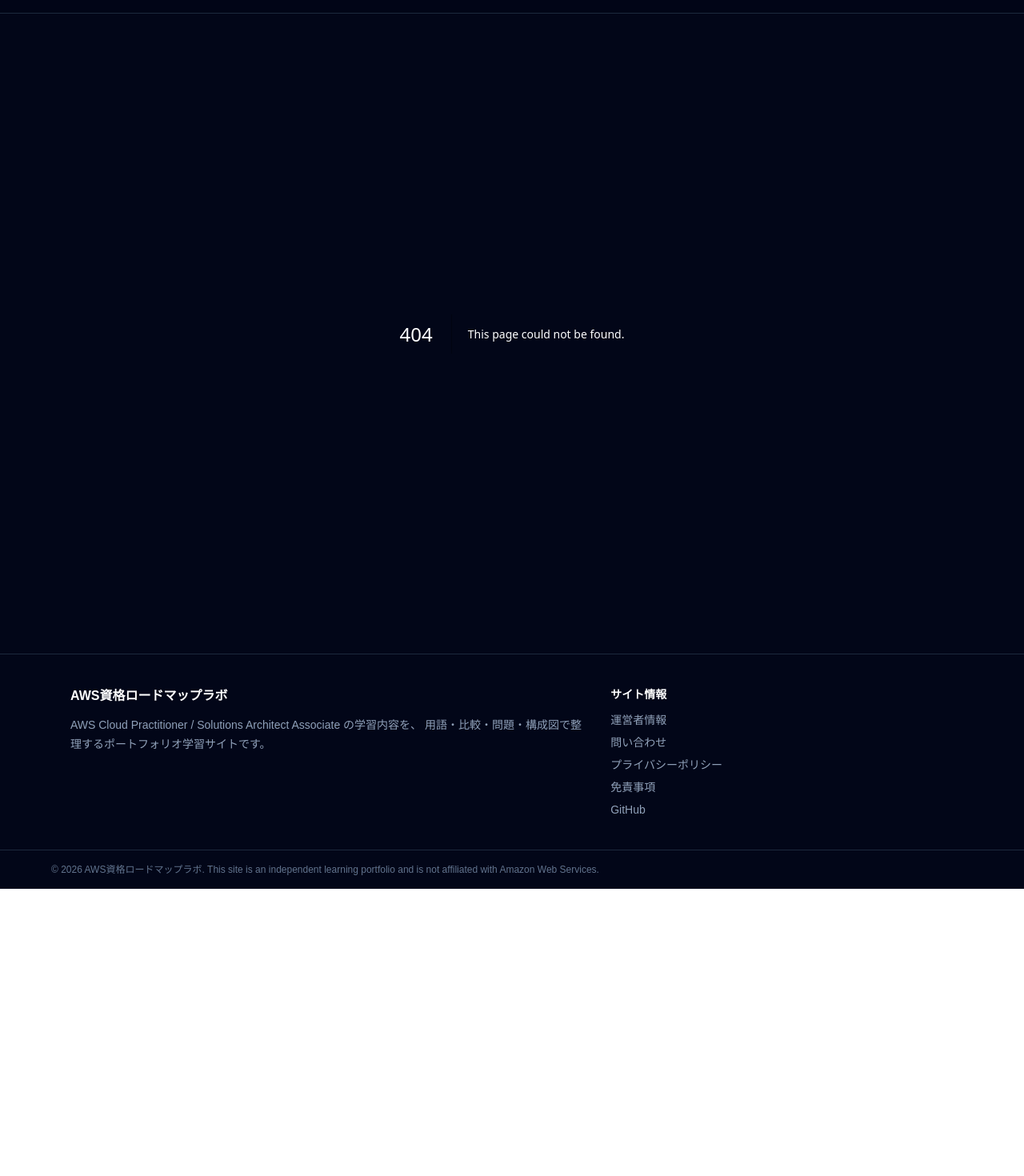
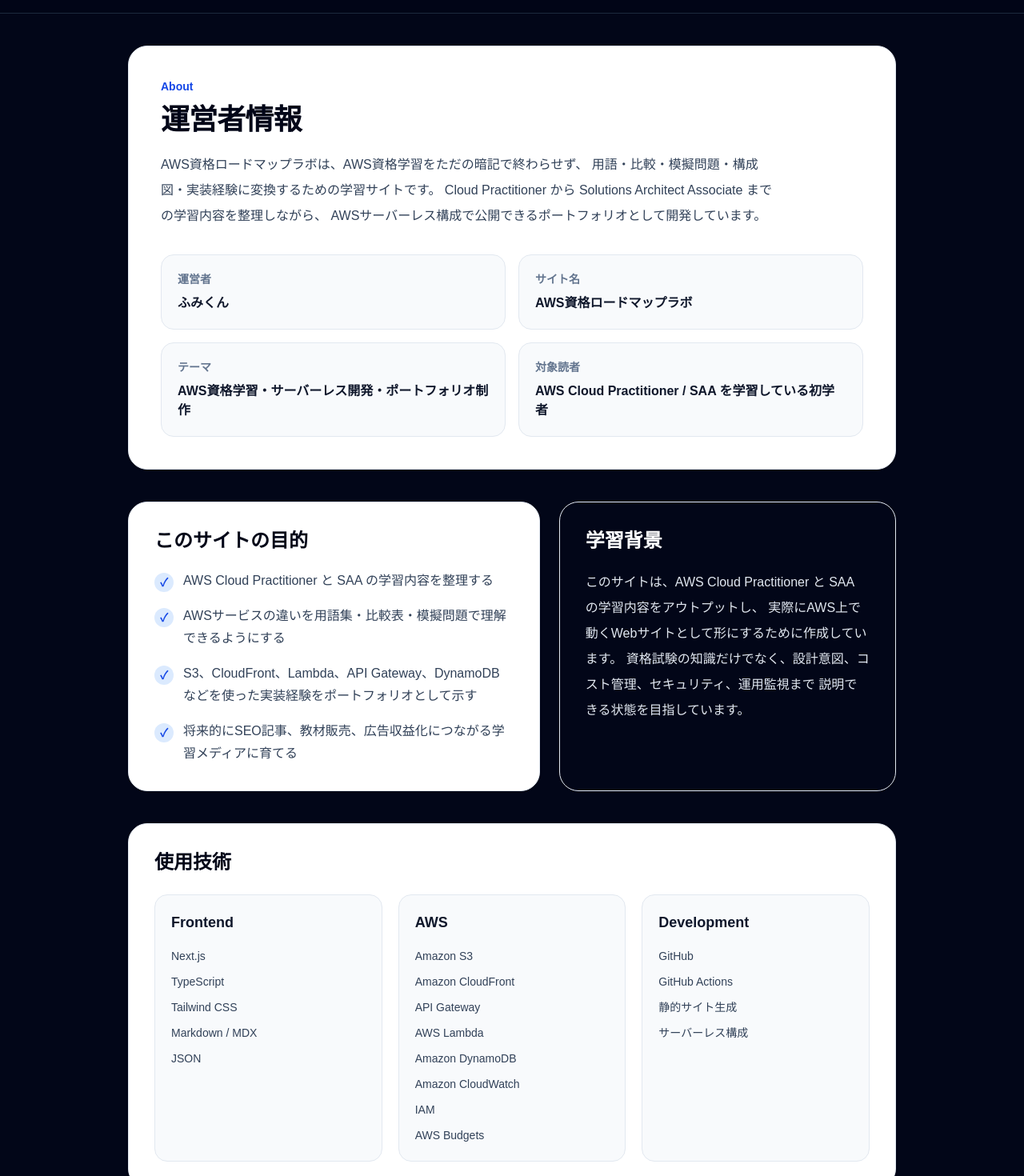
Before and after one commit to vincentmango-wen/aws-cert-roadmap-lab, a Next.js app in the folder frontend/: page /about in a window 1280 px wide. Before the commit this address had no page. Shown: the part 40-1510 px from the top of the page at 80% size. Before the commit the page ends 1151 px from the top, so only its background shows below. Built offline with nearby package versions, Linux system fonts and the light colour scheme.

Commit message:
feat: create about page. cloes #21 (#50)

```diff
--- /dev/null
+++ b/frontend/src/app/about/page.tsx
@@ -0,0 +1,222 @@
+import type { Metadata } from "next";
+import Link from "next/link";
+
+export const metadata: Metadata = {
+  title: "運営者情報 | AWS資格ロードマップラボ",
+  description:
+    "AWS資格ロードマップラボの運営者情報ページです。サイトの目的、学習背景、使用技術、ポートフォリオとしての開発意図を紹介します。",
+};
+
+const profileItems = [
+  {
+    label: "運営者",
+    value: "ふみくん",
+  },
+  {
+    label: "サイト名",
+    value: "AWS資格ロードマップラボ",
+  },
+  {
+    label: "テーマ",
+    value: "AWS資格学習・サーバーレス開発・ポートフォリオ制作",
+  },
+  {
+    label: "対象読者",
+    value: "AWS Cloud Practitioner / SAA を学習している初学者",
+  },
+];
+
+const sitePurposes = [
+  "AWS Cloud Practitioner と SAA の学習内容を整理する",
+  "AWSサービスの違いを用語集・比較表・模擬問題で理解できるようにする",
+  "S3、CloudFront、Lambda、API Gateway、DynamoDB などを使った実装経験をポートフォリオとして示す",
+  "将来的にSEO記事、教材販売、広告収益化につながる学習メディアに育てる",
+];
+
+const techStacks = [
+  {
+    category: "Frontend",
+    items: ["Next.js", "TypeScript", "Tailwind CSS", "Markdown / MDX", "JSON"],
+  },
+  {
+    category: "AWS",
+    items: [
+      "Amazon S3",
+      "Amazon CloudFront",
+      "API Gateway",
+      "AWS Lambda",
+      "Amazon DynamoDB",
+      "Amazon CloudWatch",
+      "IAM",
+      "AWS Budgets",
+    ],
+  },
+  {
+    category: "Development",
+    items: ["GitHub", "GitHub Actions", "静的サイト生成", "サーバーレス構成"],
+  },
+];
+
+const roadmapItems = [
+  {
+    title: "Phase 1",
+    description: "AWS用語集、比較記事、模擬問題、構成図解説を静的サイトとして作成する。",
+  },
+  {
+    title: "Phase 2",
+    description:
+      "問い合わせフォームを API Gateway + Lambda + DynamoDB で実装し、AWS上で公開する。",
+  },
+  {
+    title: "Phase 3",
+    description:
+      "GitHub Actions、S3、CloudFront を使った自動デプロイと運用監視を整える。",
+  },
+  {
+    title: "Phase 4",
+    description:
+      "記事数を増やし、SEO、AdSense、独自ドメイン導入を検討する。",
+  },
+];
+
+export default function AboutPage() {
+  return (
+    <main className="mx-auto w-full max-w-5xl px-4 py-10 sm:px-6 lg:px-8">
+      <section className="rounded-3xl border border-slate-200 bg-white px-6 py-10 shadow-sm sm:px-10">
+        <p className="text-sm font-semibold text-blue-700">About</p>
+
+        <h1 className="mt-3 text-3xl font-bold tracking-tight text-slate-950 sm:text-4xl">
+          運営者情報
+        </h1>
+
+        <p className="mt-5 max-w-3xl text-base leading-8 text-slate-700">
+          AWS資格ロードマップラボは、AWS資格学習をただの暗記で終わらせず、
+          用語・比較・模擬問題・構成図・実装経験に変換するための学習サイトです。
+          Cloud Practitioner から Solutions Architect Associate までの学習内容を整理しながら、
+          AWSサーバーレス構成で公開できるポートフォリオとして開発しています。
+        </p>
+
+        <div className="mt-8 grid gap-4 sm:grid-cols-2">
+          {profileItems.map((item) => (
+            <div
+              key={item.label}
+              className="rounded-2xl border border-slate-200 bg-slate-50 p-5"
+            >
+              <dt className="text-sm font-semibold text-slate-500">{item.label}</dt>
+              <dd className="mt-2 text-base font-semibold text-slate-900">
+                {item.value}
+              </dd>
+            </div>
+          ))}
+        </div>
+      </section>
+
+      <section className="mt-10 grid gap-6 lg:grid-cols-[1.1fr_0.9fr]">
+        <div className="rounded-3xl border border-slate-200 bg-white p-6 shadow-sm sm:p-8">
+          <h2 className="text-2xl font-bold text-slate-950">このサイトの目的</h2>
+
+          <ul className="mt-5 space-y-4">
+            {sitePurposes.map((purpose) => (
+              <li key={purpose} className="flex gap-3 text-slate-700">
+                <span className="mt-1 inline-flex h-6 w-6 shrink-0 items-center justify-center rounded-full bg-blue-100 text-sm font-bold text-blue-700">
+                  ✓
+                </span>
+                <span className="leading-7">{purpose}</span>
+              </li>
+            ))}
+          </ul>
+        </div>
+
+        <div className="rounded-3xl border border-slate-200 bg-slate-950 p-6 text-white shadow-sm sm:p-8">
+          <h2 className="text-2xl font-bold">学習背景</h2>
+
+          <p className="mt-5 leading-8 text-slate-200">
+            このサイトは、AWS Cloud Practitioner と SAA の学習内容をアウトプットし、
+            実際にAWS上で動くWebサイトとして形にするために作成しています。
+            資格試験の知識だけでなく、設計意図、コスト管理、セキュリティ、運用監視まで
+            説明できる状態を目指しています。
+          </p>
+        </div>
+      </section>
+
+      <section className="mt-10 rounded-3xl border border-slate-200 bg-white p-6 shadow-sm sm:p-8">
+        <h2 className="text-2xl font-bold text-slate-950">使用技術</h2>
+
+        <div className="mt-6 grid gap-5 md:grid-cols-3">
+          {techStacks.map((stack) => (
+            <div
+              key={stack.category}
+              className="rounded-2xl border border-slate-200 bg-slate-50 p-5"
+            >
+              <h3 className="text-lg font-bold text-slate-900">{stack.category}</h3>
+
+              <ul className="mt-4 space-y-2">
+                {stack.items.map((item) => (
+                  <li key={item} className="text-sm leading-6 text-slate-700">
+                    {item}
+                  </li>
+                ))}
+              </ul>
+            </div>
+          ))}
+        </div>
+      </section>
+
+      <section className="mt-10 rounded-3xl border border-slate-200 bg-white p-6 shadow-sm sm:p-8">
+        <h2 className="text-2xl font-bold text-slate-950">開発ロードマップ</h2>
+
+        <div className="mt-6 grid gap-4 md:grid-cols-2">
+          {roadmapItems.map((item) => (
+            <article
+              key={item.title}
+              className="rounded-2xl border border-slate-200 bg-slate-50 p-5"
+            >
+              <h3 className="text-lg font-bold text-blue-700">{item.title}</h3>
+              <p className="mt-3 leading-7 text-slate-700">{item.description}</p>
+            </article>
+          ))}
+        </div>
+      </section>
+
+      <section className="mt-10 rounded-3xl border border-blue-100 bg-blue-50 p-6 shadow-sm sm:p-8">
+        <h2 className="text-2xl font-bold text-slate-950">関連リンク</h2>
+
+        <div className="mt-6 grid gap-4 sm:grid-cols-3">
+          <a
+            href="https://github.com/vincentmango-wen/aws-cert-roadmap-lab"
+            target="_blank"
+            rel="noreferrer"
+            className="rounded-2xl bg-white p-5 font-semibold text-slate-900 shadow-sm transition hover:-translate-y-0.5 hover:shadow-md"
+          >
+            GitHubを見る
+            <span className="mt-2 block text-sm font-normal leading-6 text-slate-600">
+              ソースコード、README、構成図、設計意図を確認できます。
+            </span>
+          </a>
+
+          <a
+            href="https://note.com/fumi_ai_202507"
+            target="_blank"
+            rel="noreferrer"
+            className="rounded-2xl bg-white p-5 font-semibold text-slate-900 shadow-sm transition hover:-translate-y-0.5 hover:shadow-md"
+          >
+            noteを見る
+            <span className="mt-2 block text-sm font-normal leading-6 text-slate-600">
+              AWS学習や生成AI活用に関する記事を発信しています。
+            </span>
+          </a>
+
+          <Link
+            href="/contact"
+            className="rounded-2xl bg-blue-700 p-5 font-semibold text-white shadow-sm transition hover:-translate-y-0.5 hover:bg-blue-800 hover:shadow-md"
+          >
+            問い合わせる
+            <span className="mt-2 block text-sm font-normal leading-6 text-blue-100">
+              誤り報告、感想、仕事相談はこちらから送信できます。
+            </span>
+          </Link>
+        </div>
+      </section>
+    </main>
+  );
+}
```
